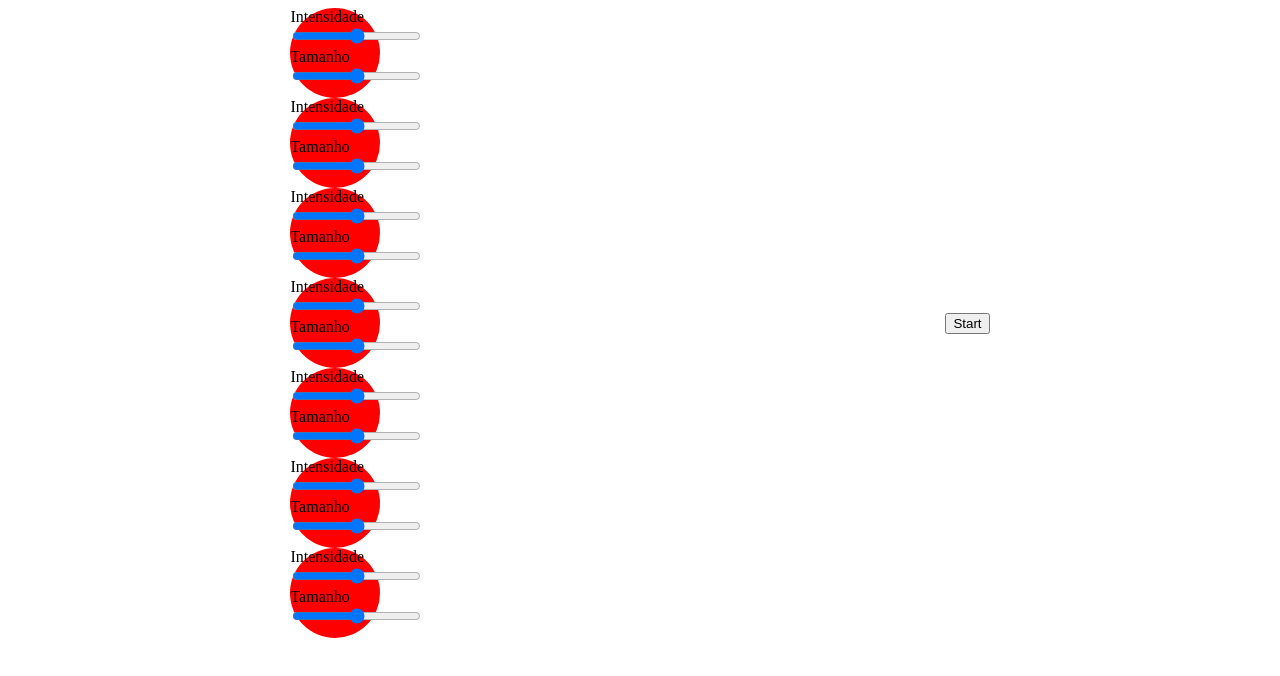
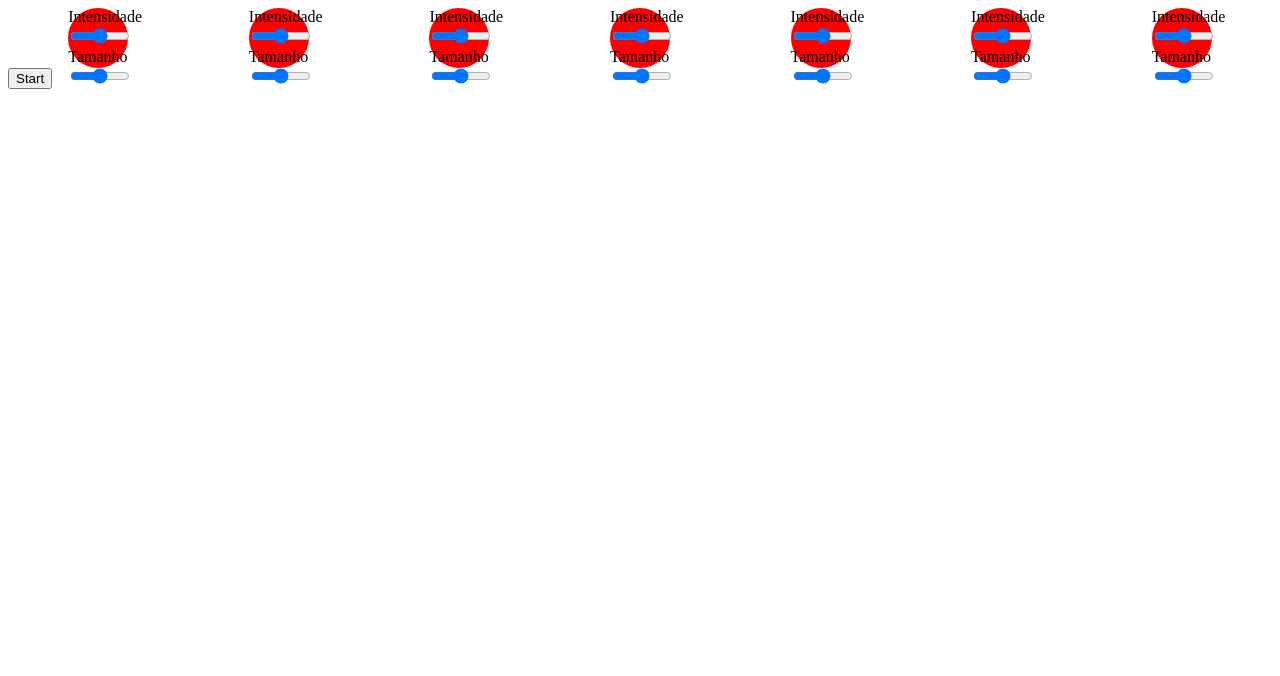
Before and after one commit to Philipesissala/Christmas_Lights, a plain HTML site: page index.html in a window 1280 px wide. Drawn offline with Linux system fonts and the light colour scheme.

Commit message:
Posicionando as bolas na horizontal

```diff
--- a/index.html
+++ b/index.html
@@ -8,7 +8,6 @@
     <body>
         <div id="wrapper">
             <div class="seven-balls">
-                <div>
                 <div class="balls red">
                     <label for="intensity">
                         Intensidade <input type="range" id="intensity">
@@ -62,5 +61,4 @@
             <button>Start</button>
         </div>
     </body>
-    </body>
-</html>
+</html></body></html>
--- a/style.css
+++ b/style.css
@@ -1,12 +1,16 @@
-#wrapper .seven-balls{
+#wrapper .seven-balls {
     display: flex;
     align-items: center;
     justify-content: space-around;
 }
 
-.balls{
-    width: 90px;
-    height: 90px;
+.balls {
+    width: 60px;
+    height: 60px;
     border-radius: 50%;
     background-color: red;
 }
+
+[type='range'] {
+    width: 60px;
+}
```
Lines whose indentation alone changed are shown as unchanged.
